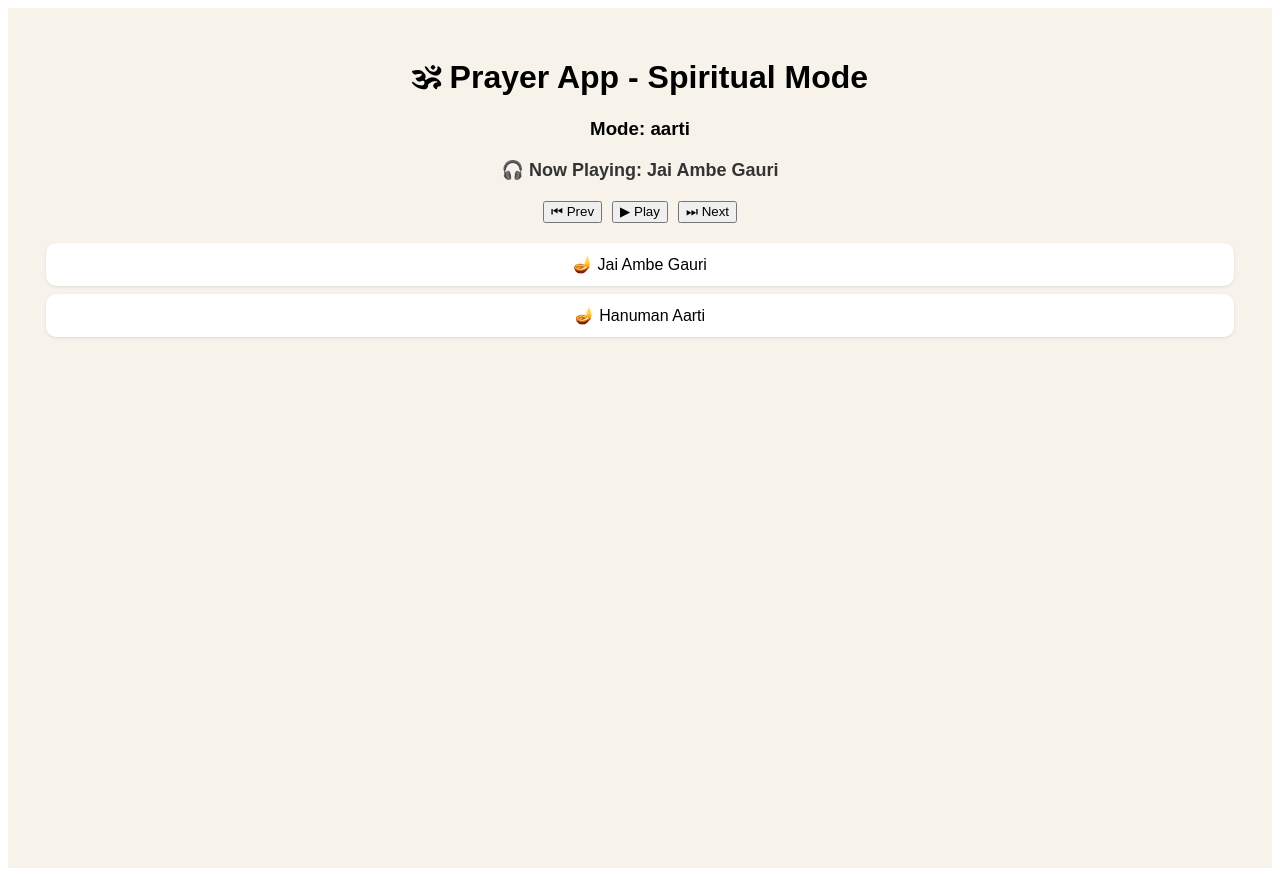
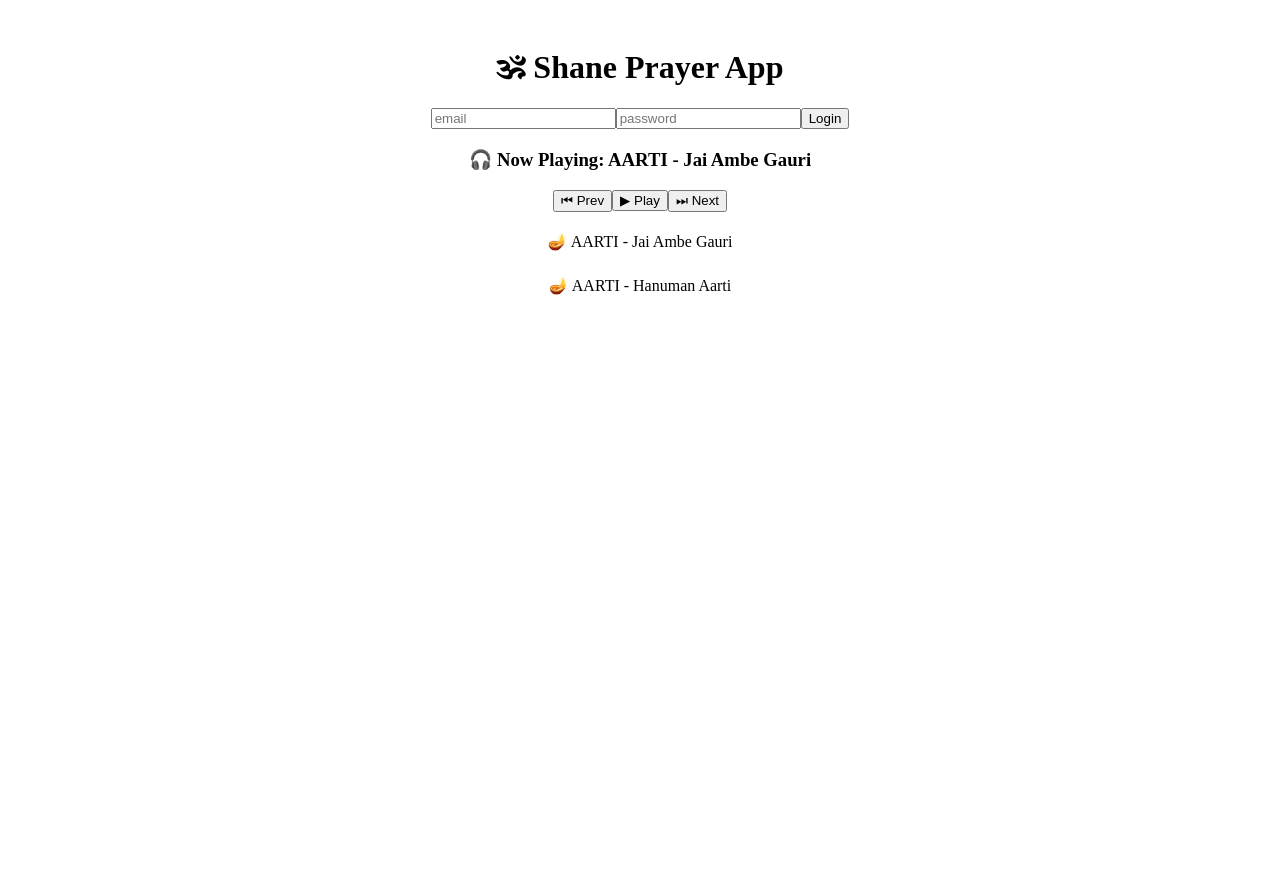
Before and after one commit to shaunm1767-ui/shane-prayer-app, a React (Vite) app: page / in a window 1280 px wide. After the commit the page ends 800 px from the top, so only its background shows below. Built offline with nearby package versions, Linux system fonts and the light colour scheme; no server answers.

Commit message:
STABLE v2: login working + firebase fixed + multi-playlist loading

```diff
--- a/src/App.jsx
+++ b/src/App.jsx
@@ -1,94 +1,147 @@
 import React, { useEffect, useState } from "react";
+import { auth } from "./firebase";
+import {
+  onAuthStateChanged,
+  signInWithEmailAndPassword,
+  signOut,
+} from "firebase/auth";
+
 import { loadPlaylist } from "./utils/loadPlaylist";
 import { usePrayerPlayer } from "./hooks/usePrayerPlayer";
-import { getSpiritualMode, modePlaylistMap } from "./core/spiritualMode";
 
 function App() {
   const [tracks, setTracks] = useState([]);
-  const [mode, setMode] = useState("");
+  const [user, setUser] = useState(null);
+  const [email, setEmail] = useState("");
+  const [password, setPassword] = useState("");
 
   const {
     play,
     pause,
     next,
     prev,
+    playIndex,
     isPlaying,
     currentTrack,
-    setTracks: loadTracks, // IMPORTANT: hook alias fix
+    setTracks: loadTracks,
   } = usePrayerPlayer();
 
-  // -----------------------------
-  // INIT LOAD
-  // -----------------------------
+  // ---------------- AUTH ----------------
+  useEffect(() => {
+    const unsub = onAuthStateChanged(auth, (u) => {
+      setUser(u || null);
+    });
+    return () => unsub();
+  }, []);
+
+  const handleLogin = async () => {
+    try {
+      await signInWithEmailAndPassword(auth, email, password);
+    } catch (err) {
+      alert(err.message);
+    }
+  };
+
+  const handleLogout = async () => {
+    await signOut(auth);
+  };
+
+  // ---------------- LOAD ALL MUSIC ----------------
   useEffect(() => {
     const init = async () => {
       try {
-        const detectedMode = getSpiritualMode();
-        setMode(detectedMode);
+        // 🔥 LOAD MULTIPLE FOLDERS
+        const folders = ["aarti", "bhajan", "chalisa", "discourse"];
 
-        const folder = modePlaylistMap[detectedMode];
+        let allTracks = [];
 
-        console.log("📦 Loading folder:", folder);
+        for (let folder of folders) {
+          const data = await loadPlaylist(folder);
 
-        const data = await loadPlaylist(folder);
+          // add folder label for demo clarity
+          const tagged = data.map((t) => ({
+            ...t,
+            title: `${folder.toUpperCase()} - ${t.title}`,
+          }));
 
-        console.log("🎧 Tracks loaded:", data);
+          allTracks = [...allTracks, ...tagged];
+        }
 
-        setTracks(data);
-        loadTracks(data); // 🔥 correct hook call (NO load(), NO crash)
+        console.log("🔥 ALL TRACKS:", allTracks);
+
+        setTracks(allTracks);
+        loadTracks(allTracks);
       } catch (err) {
-        console.error("❌ Init error:", err);
+        console.error("Load error:", err);
       }
     };
 
     init();
   }, [loadTracks]);
 
-  // -----------------------------
-  // PLAY HANDLER
-  // -----------------------------
-  const handlePlay = (track) => {
-    if (!track?.url) return;
-    play(track);
-  };
+  return (
+    <div style={{ padding: 20, textAlign: "center" }}>
+      <h1>🕉 Shane Prayer App</h1>
 
-  return (
-    <div style={styles.container}>
-      <h1>🕉 Prayer App - Spiritual Mode</h1>
-
-      <h3>Mode: {mode}</h3>
+      {/* LOGIN */}
+      <div style={{ marginBottom: 20 }}>
+        {user ? (
+          <>
+            👤 {user.email}
+            <br />
+            <button onClick={handleLogout}>Logout</button>
+          </>
+        ) : (
+          <>
+            <input
+              placeholder="email"
+              value={email}
+              onChange={(e) => setEmail(e.target.value)}
+            />
+            <input
+              type="password"
+              placeholder="password"
+              value={password}
+              onChange={(e) => setPassword(e.target.value)}
+            />
+            <button onClick={handleLogin}>Login</button>
+          </>
+        )}
+      </div>
 
       {/* NOW PLAYING */}
       {currentTrack && (
-        <div style={styles.nowPlaying}>
-          🎧 Now Playing: {currentTrack.title}
-        </div>
+        <h3>🎧 Now Playing: {currentTrack.title}</h3>
       )}
 
       {/* CONTROLS */}
-      <div style={styles.controls}>
+      <div style={{ margin: 10 }}>
         <button onClick={prev}>⏮ Prev</button>
 
         {isPlaying ? (
           <button onClick={pause}>⏸ Pause</button>
         ) : (
-          <button onClick={() => tracks[0] && handlePlay(tracks[0])}>
-            ▶ Play
-          </button>
+          <button onClick={play}>▶ Play</button>
         )}
 
         <button onClick={next}>⏭ Next</button>
       </div>
 
       {/* TRACK LIST */}
-      <div style={styles.list}>
-        {tracks.length === 0 && <p>Loading prayers...</p>}
+      <div>
+        {tracks.length === 0 && <p>Loading...</p>}
 
         {tracks.map((t, i) => (
           <div
             key={i}
-            style={styles.item}
-            onClick={() => handlePlay(t)}
+            onClick={() => playIndex(i)}
+            style={{
+              padding: 10,
+              margin: 5,
+              cursor: "pointer",
+              background: "#fff",
+              borderRadius: 8,
+            }}
           >
             🪔 {t.title}
           </div>
@@ -98,40 +151,4 @@ function App() {
   );
 }
 
-// -----------------------------
-// STYLES
-// -----------------------------
-const styles = {
-  container: {
-    textAlign: "center",
-    padding: 30,
-    fontFamily: "Arial",
-    background: "#f7f3ea",
-    minHeight: "100vh",
-  },
-  nowPlaying: {
-    margin: 15,
-    fontSize: 18,
-    color: "#333",
-    fontWeight: "bold",
-  },
-  controls: {
-    margin: 20,
-    display: "flex",
-    justifyContent: "center",
-    gap: 10,
-  },
-  list: {
-    marginTop: 20,
-  },
-  item: {
-    padding: 12,
-    margin: 8,
-    background: "white",
-    borderRadius: 10,
-    cursor: "pointer",
-    boxShadow: "0 1px 3px rgba(0,0,0,0.1)",
-  },
-};
-
 export default App;
--- a/src/firebase.js
+++ b/src/firebase.js
@@ -1,23 +1,20 @@
 import { initializeApp } from "firebase/app";
+import { getAuth } from "firebase/auth";
 import { getStorage } from "firebase/storage";
 
-// 🔥 FIREBASE CONFIG (FIXED ROOT CAUSE)
+// ✅ YOUR CONFIG (FIXED STORAGE BUCKET)
 const firebaseConfig = {
-  apiKey: "AIzaSyBrtiWYAhVd4lx3gyY3RtJk0GEn7MotRJI",
-  authDomain: "shane-storage-90931.firebaseapp.com",
-  projectId: "shane-storage-90931",
-
-  // ✅ THIS IS THE CRITICAL FIX
-  storageBucket: "shane-storage-90931.firebasestorage.app",
-
-  messagingSenderId: "321117848066",
-  appId: "1:321117848066:web:09e74895b8ecec3c475d1b",
+  apiKey: "AIzaSyCofVQ2vhydFPPxVyfkRMqA6_fqqMs9H1s",
+  authDomain: "shane-prayer-app-2026-f2a3e.firebaseapp.com",
+  projectId: "shane-prayer-app-2026-f2a3e",
+  storageBucket: "shane-prayer-app-2026-f2a3e.appspot.com", // 🔥 FIXED
+  messagingSenderId: "142736085758",
+  appId: "1:142736085758:web:d15c27b44d6972b5de4baf",
 };
 
-// Init app
+// 🔥 INIT APP
 const app = initializeApp(firebaseConfig);
 
-// Init storage (LOCKED TO CORRECT BUCKET)
+// ✅ EXPORT THESE (CRITICAL)
+export const auth = getAuth(app);
 export const storage = getStorage(app);
-
-export default app;
```
